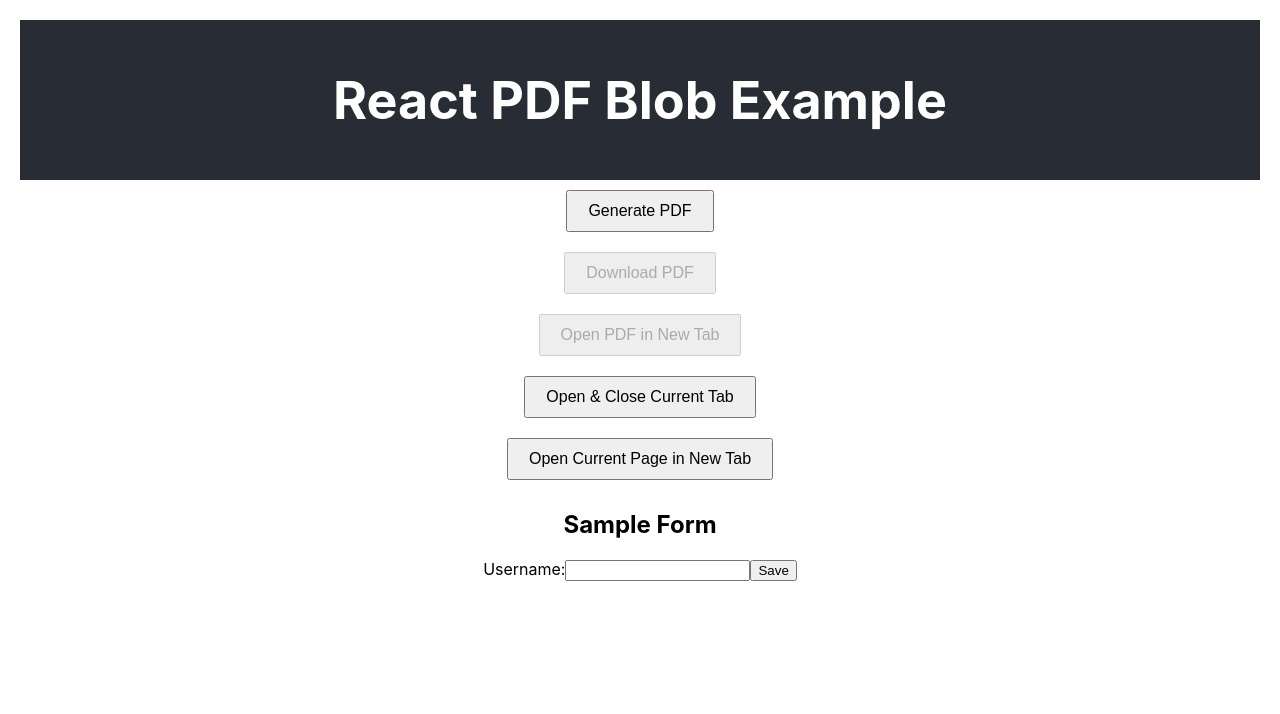
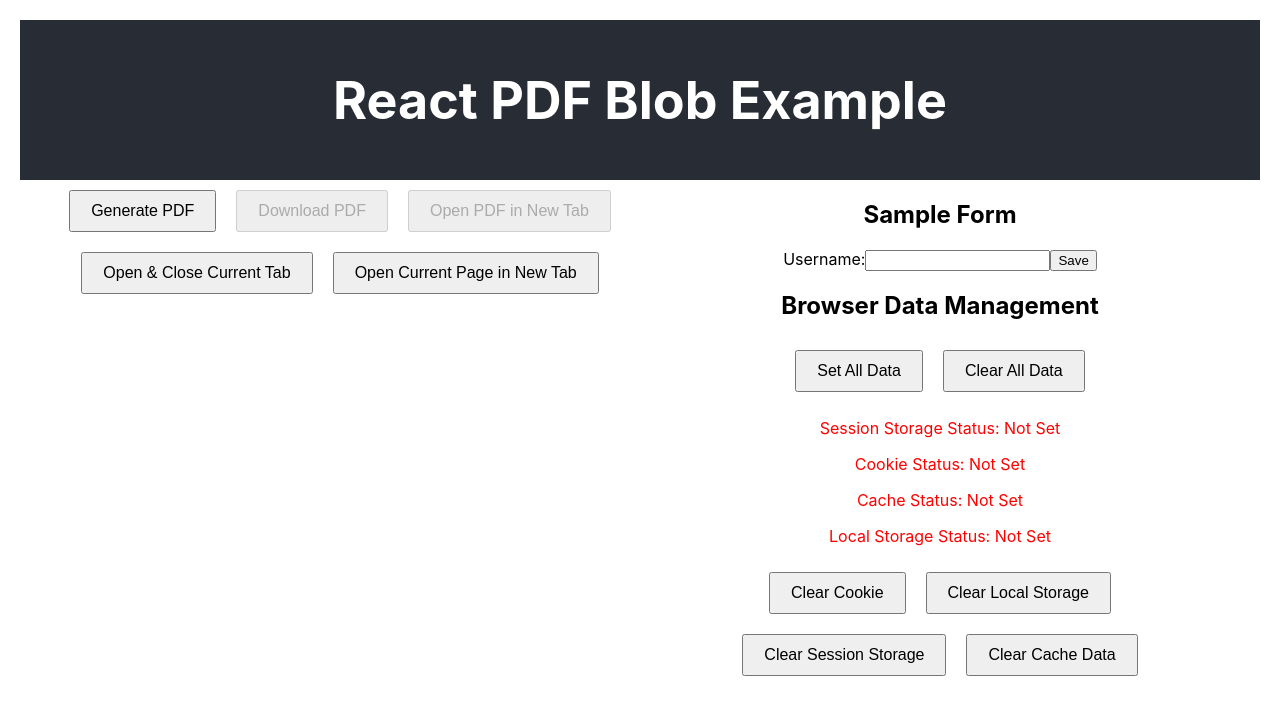
Before and after one commit to alifma/test-blob, a React (Create React App) app: page / in a window 1280 px wide. Shown: the top 714 px of the page. Built offline with nearby package versions, Linux system fonts and the light colour scheme.

Commit message:
fix: add more test.

```diff
--- a/src/App.css
+++ b/src/App.css
@@ -1,4 +1,3 @@
-/* src/App.css */
 .App {
   text-align: center;
   padding: 20px;
@@ -17,8 +16,16 @@
 
 .content {
   display: flex;
-  flex-direction: column;
-  align-items: center;
+  justify-content: space-around;
+  align-items: flex-start;
+  width: 100%;
+  max-width: 1200px;
+  margin: 0 auto;
+}
+
+.column {
+  flex: 1;
+  margin: 0 10px;
 }
 
 .menu-btn {
--- a/src/App.js
+++ b/src/App.js
@@ -5,16 +5,40 @@ import "./App.css";
 function App() {
   const [blobURL, setBlobURL] = useState("");
   const [formData, setFormData] = useState({ username: "" });
+  const [cookieStatus, setCookieStatus] = useState(false);
+  const [localStorageStatus, setLocalStorageStatus] = useState(false);
+  const [sessionStorageStatus, setSessionStorageStatus] = useState(false);
+  const [cacheStatus, setCacheStatus] = useState(false);
 
   useEffect(() => {
-    document.cookie =
-      "user=testUser; expires=Fri, 31 Dec 2024 12:00:00 UTC; path=/";
-    localStorage.setItem("key", "value");
-    sessionStorage.setItem("sessionKey", "sessionValue");
+    const checkLocalStorageStatus = () => {
       const savedFormData = localStorage.getItem("formData");
+      const savedLocalStorage = localStorage.getItem("key");
+      console.log("localStorage:", savedLocalStorage, savedFormData);
       if (savedFormData) {
         setFormData(JSON.parse(savedFormData));
       }
+      if (savedLocalStorage) {
+        setLocalStorageStatus(true);
+      }
+    };
+
+    const checkCacheStatus = async () => {
+      if ("caches" in window) {
+        const cacheNames = await caches.keys();
+        console.log("caches:", caches, cacheNames);
+        if (cacheNames.includes("test-cache")) {
+          const cache = await caches.open("test-cache");
+          const cachedResponse = await cache.match("/test");
+          setCacheStatus(!!cachedResponse);
+        } else {
+          setCacheStatus(false);
+        }
+      }
+    };
+
+    checkLocalStorageStatus();
+    checkCacheStatus();
   }, []);
 
   const generateBlobURL = async () => {
@@ -71,12 +95,77 @@ function App() {
     alert("Form data saved!");
   };
 
+  const setAllData = () => {
+    setCookie();
+    setLocalStorageItem();
+    setSessionStorageItem();
+    setCacheData();
+  };
+
+  const clearAllData = () => {
+    clearCookie();
+    clearLocalStorageItem();
+    clearSessionStorageItem();
+    clearCacheData();
+  };
+
+  const setCookie = () => {
+    document.cookie =
+      "user=testUser; expires=Fri, 31 Dec 2024 12:00:00 UTC; path=/";
+    setCookieStatus(true);
+  };
+
+  const clearCookie = () => {
+    document.cookie =
+      "user=; expires=Thu, 01 Jan 1970 00:00:00 UTC; path=/";
+    setCookieStatus(false);
+  };
+
+  const setLocalStorageItem = () => {
+    localStorage.setItem("key", "value");
+    setLocalStorageStatus(true);
+  };
+
+  const clearLocalStorageItem = () => {
+    localStorage.removeItem("key");
+    localStorage.removeItem("formData");
+    setLocalStorageStatus(false);
+  };
+
+  const setSessionStorageItem = () => {
+    sessionStorage.setItem("sessionKey", "sessionValue");
+    setSessionStorageStatus(true);
+  };
+
+  const clearSessionStorageItem = () => {
+    sessionStorage.removeItem("sessionKey");
+    setSessionStorageStatus(false);
+  };
+
+  const setCacheData = async () => {
+    if ("caches" in window) {
+      const cache = await caches.open("test-cache");
+      await cache.add(new Request("/test"));
+      setCacheStatus(true);
+    }
+  };
+
+  const clearCacheData = async () => {
+    if ("caches" in window) {
+      await caches.delete("test-cache");
+      setCacheStatus(false);
+    }
+  };
+
+  const getStatusColor = (status) => (status ? "green" : "red");
+
   return (
     <div className="App">
       <header className="App-header">
         <h1>React PDF Blob Example</h1>
       </header>
       <div className="content">
+        <div className="column">
           <button className="menu-btn" onClick={generateBlobURL}>
             Generate PDF
           </button>
@@ -106,7 +195,8 @@ function App() {
               />
             </div>
           )}
-        <div>
+        </div>
+        <div className="column">
           <h2>Sample Form</h2>
           <form onSubmit={handleFormSubmit}>
             <label>
@@ -121,6 +211,43 @@ function App() {
             </label>
             <button type="submit">Save</button>
           </form>
+          <h2>Browser Data Management</h2>
+          <div>
+            <button className="menu-btn" onClick={setAllData}>
+              Set All Data
+            </button>
+            <button className="menu-btn" onClick={clearAllData}>
+              Clear All Data
+            </button>
+          </div>
+          <div>
+            <p style={{ color: getStatusColor(sessionStorageStatus) }}>
+              Session Storage Status: {sessionStorageStatus ? "Set" : "Not Set"}
+            </p>
+            <p style={{ color: getStatusColor(cookieStatus) }}>
+              Cookie Status: {cookieStatus ? "Set" : "Not Set"}
+            </p>
+            <p style={{ color: getStatusColor(cacheStatus) }}>
+              Cache Status: {cacheStatus ? "Set" : "Not Set"}
+            </p>
+            <p style={{ color: getStatusColor(localStorageStatus) }}>
+              Local Storage Status: {localStorageStatus ? "Set" : "Not Set"}
+            </p>
+          </div>
+          <div>
+            <button className="menu-btn" onClick={clearCookie}>
+              Clear Cookie
+            </button>
+            <button className="menu-btn" onClick={clearLocalStorageItem}>
+              Clear Local Storage
+            </button>
+            <button className="menu-btn" onClick={clearSessionStorageItem}>
+              Clear Session Storage
+            </button>
+            <button className="menu-btn" onClick={clearCacheData}>
+              Clear Cache Data
+            </button>
+          </div>
         </div>
       </div>
     </div>
```
Lines whose indentation alone changed are shown as unchanged.
